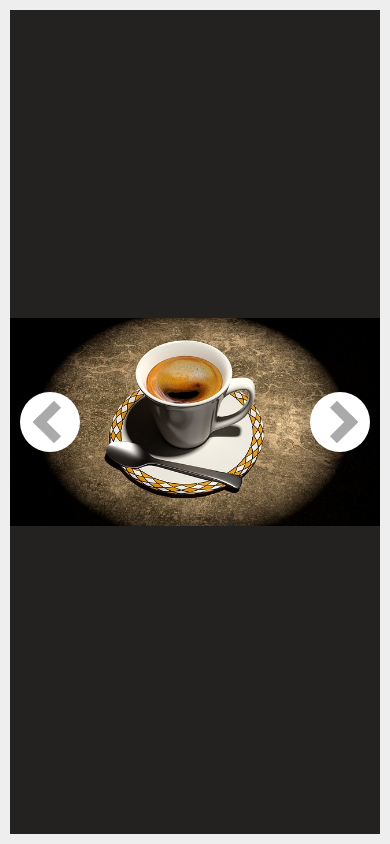
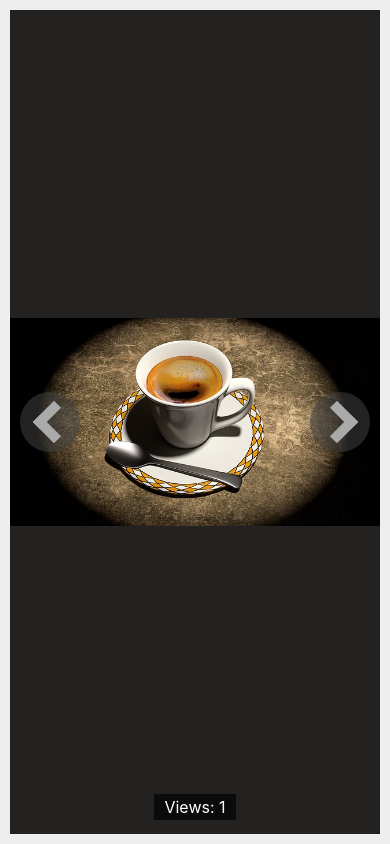
Before and after one commit to alex-polunochev/slider, a Next.js app: page / in a window 390 px wide. Built offline with nearby package versions, Linux system fonts and the light colour scheme.

Commit message:
Implements views count screen label. Improves devices responsive rendering.

```diff
--- a/src/components/ArrowIcon.jsx
+++ b/src/components/ArrowIcon.jsx
@@ -23,10 +23,10 @@
   width: 60px;
   height: 60px;
 
-  background-color: #ffffff;
+  background-color: rgba(66, 66, 66, 0.54);
   :hover {
     ${Arrow} {
-      border-color: #333;
+      border-color: #fff;
     }
   }
 `;
--- a/src/components/Slider.jsx
+++ b/src/components/Slider.jsx
@@ -19,7 +19,7 @@
   opacity: 0;
 `;
 
-const ArrowsHolder = styled.div`
+const ArtifactsHolder = styled.div`
   position: absolute;
   width: 100%;
   height: 100%;
@@ -39,13 +39,21 @@
   }
 `;
 
+const ViewsCount = styled.div`
+  text-align: center;
+  color: #fff;
+  margin-top: 5px;
+  ${media.PHONE`position: relative; bottom: 50px; background-color: #000000aa; padding: 3px 10px; width: fit-content; margin: auto;`}
+`;
+
 export const Slider = ({ images }) => {
   const [pointer, setPointer] = useState(0);
   const [isLoading, setIsLoading] = useState(false);
 
   const resetCounters = () => {
-    return images.map(() => {
-      return 0;
+    return images.map((next, idx) => {
+      // set views for very first image to 1, as it is loaded on screen on Slider mount
+      return idx === 0 ? 1 : 0;
     });
   };
 
@@ -63,7 +71,7 @@
 
     const updatedCounters = [...counters];
     updatedCounters[idx] = updatedCounters[idx] + 1;
-    setCounters[updatedCounters];
+    setCounters(updatedCounters);
   };
 
   const incrementPointer = () => {
@@ -89,12 +97,13 @@
             objectFit="contain"
             onLoadingComplete={() => setIsLoading(false)}
           />
-          <ArrowsHolder>
+          <ArtifactsHolder>
             <StyledArrow direction="left" onClick={decrementPointer} />
             {isLoading && <LoadingAnimation />}
             <StyledArrow direction="right" onClick={incrementPointer} />
-          </ArrowsHolder>
+          </ArtifactsHolder>
         </Frame>
+        <ViewsCount>Views: {counters[pointer]}</ViewsCount>
       </SliderWrapper>
     </>
   );
--- a/src/utils/media.js
+++ b/src/utils/media.js
@@ -1,15 +1,12 @@
 export const MEDIA_QUERIES = {
-  PHONE: { type: 'max', size: 650 },
-  NOT_PHONE: { type: 'min', size: 651 },
-  TABLET: { type: 'max', size: 940 },
-  SMALL_DESKTOP: { type: 'max', size: 1200 },
-  DESKTOP: { type: 'min', size: 941 }
+  PHONE: { type: 'max-width', size: 823 },
+  SMALL_SCREEN: { type: 'max-width', size: 1024 }
 };
 
 export const media = Object.keys(MEDIA_QUERIES).reduce((acc, key) => {
   const { type, size } = MEDIA_QUERIES[key];
   acc[key] = (style) => `
-      @media (${type}-width: ${size}px) {
+      @media (${type}: ${size}px) {
         ${style};
       }
     `;
```
